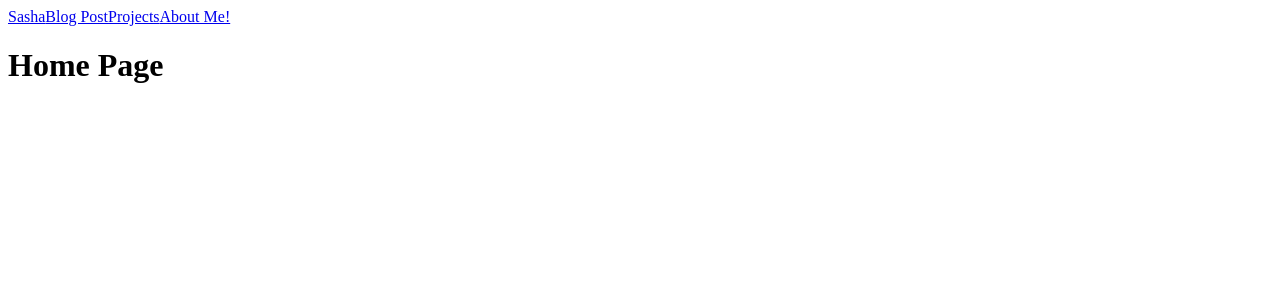
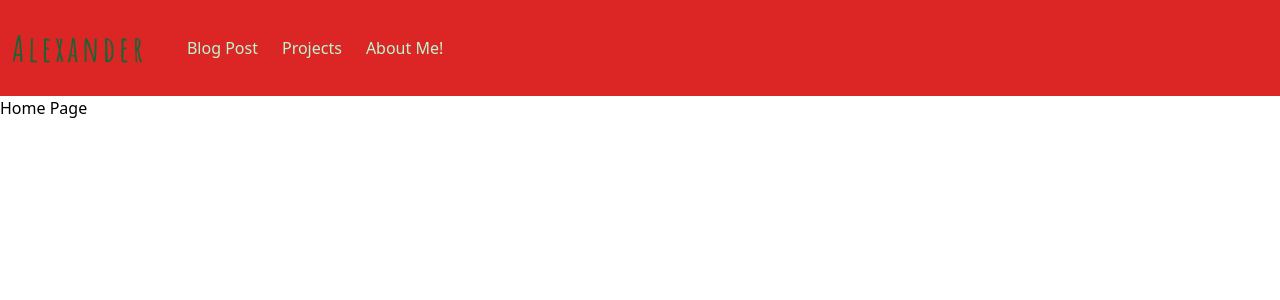
Before and after one commit to AlexTheFrontend/my-portfolio, a React (Create React App) app: page / in a window 1280 px wide. Shown: the top 300 px of the page. Built offline with nearby package versions, Linux system fonts and the light colour scheme.

Commit message:
NavBar styling

```diff
--- a/package.json
+++ b/package.json
@@ -40,6 +40,8 @@
   },
   "devDependencies": {
     "@tailwindcss/typography": "^0.5.2",
+    "autoprefixer": "^10.4.4",
+    "postcss": "^8.4.12",
     "tailwindcss": "^3.0.23"
   }
 }
--- /dev/null
+++ b/postcss.config.js
@@ -0,0 +1,6 @@
+module.exports = {
+  plugins: {
+    tailwindcss: {},
+    autoprefixer: {},
+  },
+}
--- a/src/components/NavBar.js
+++ b/src/components/NavBar.js
@@ -3,15 +3,35 @@ import { NavLink } from "react-router-dom";
 
 export default function NavBar() {
   return (
-    <header>
-      <div>
-        <nav>
-          <NavLink to="/" exact>
-            Sasha
+    <header className="bg-red-600">
+      <div className="container mx-auto flex justify-between">
+        <nav className="flex">
+          <NavLink
+            to="/"
+            exact
+            activeClassName="text-white"
+            className="inline-flex items-center py-6 px-3 mr-4 text-red-100 hover:text-green-800 transition-colors text-4xl font-bold cursive tracking-widest"
+          >
+            Alexander
           </NavLink>
-          <NavLink to="/post">Blog Post</NavLink>
-          <NavLink to="/project">Projects</NavLink>
-          <NavLink to="/about">About Me!</NavLink>
+          <NavLink
+            to="/post"
+            className="inline-flex items-center py-3 px-3 my-6 rounded text-green-200 hover:text-yellow-400"
+          >
+            Blog Post
+          </NavLink>
+          <NavLink
+            to="/project"
+            className="inline-flex items-center py-3 px-3 my-6 rounded text-green-200 hover:text-yellow-400"
+          >
+            Projects
+          </NavLink>
+          <NavLink
+            to="/about"
+            className="inline-flex items-center py-3 px-3 my-6 rounded text-green-200 hover:text-yellow-400"
+          >
+            About Me!
+          </NavLink>
         </nav>
       </div>
     </header>
--- a/src/index.css
+++ b/src/index.css
@@ -1,7 +1,10 @@
-@import url('https://fonts.googleapis.com/css2?family=Open+Sans:wght@700&display=swap');
+@import url('https://fonts.googleapis.com/css2?family=Amatic+SC:wght@700&display=swap');
+@tailwind base;
+@tailwind components;
+@tailwind utilities;
 
 .cursive {
-  font-family: 'Open Sans', sans-serif;
+  font-family: 'Amatic SC', cursive;
   font-weight: 700;
 }
 
--- a/tailwind.config.js
+++ b/tailwind.config.js
@@ -1,7 +1,7 @@
 module.exports = {
-  content: [],
+  content: ["./src/**/*.{js,jsx,ts,tsx}"],
   theme: {
     extend: {},
   },
   plugins: [],
-}
+};
```
Also changed, not shown: 2 other files (tests, documents, lock files or other folders).
